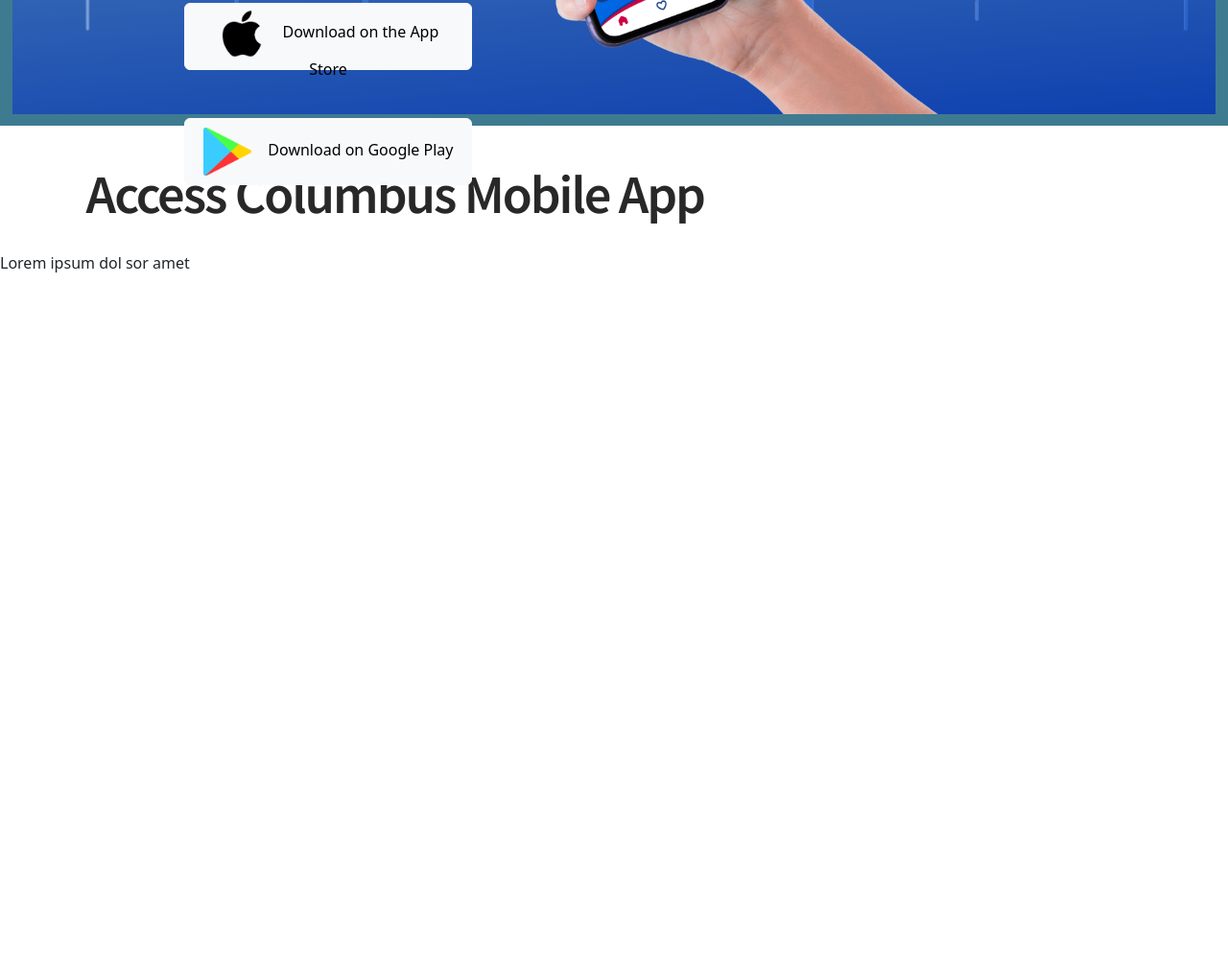
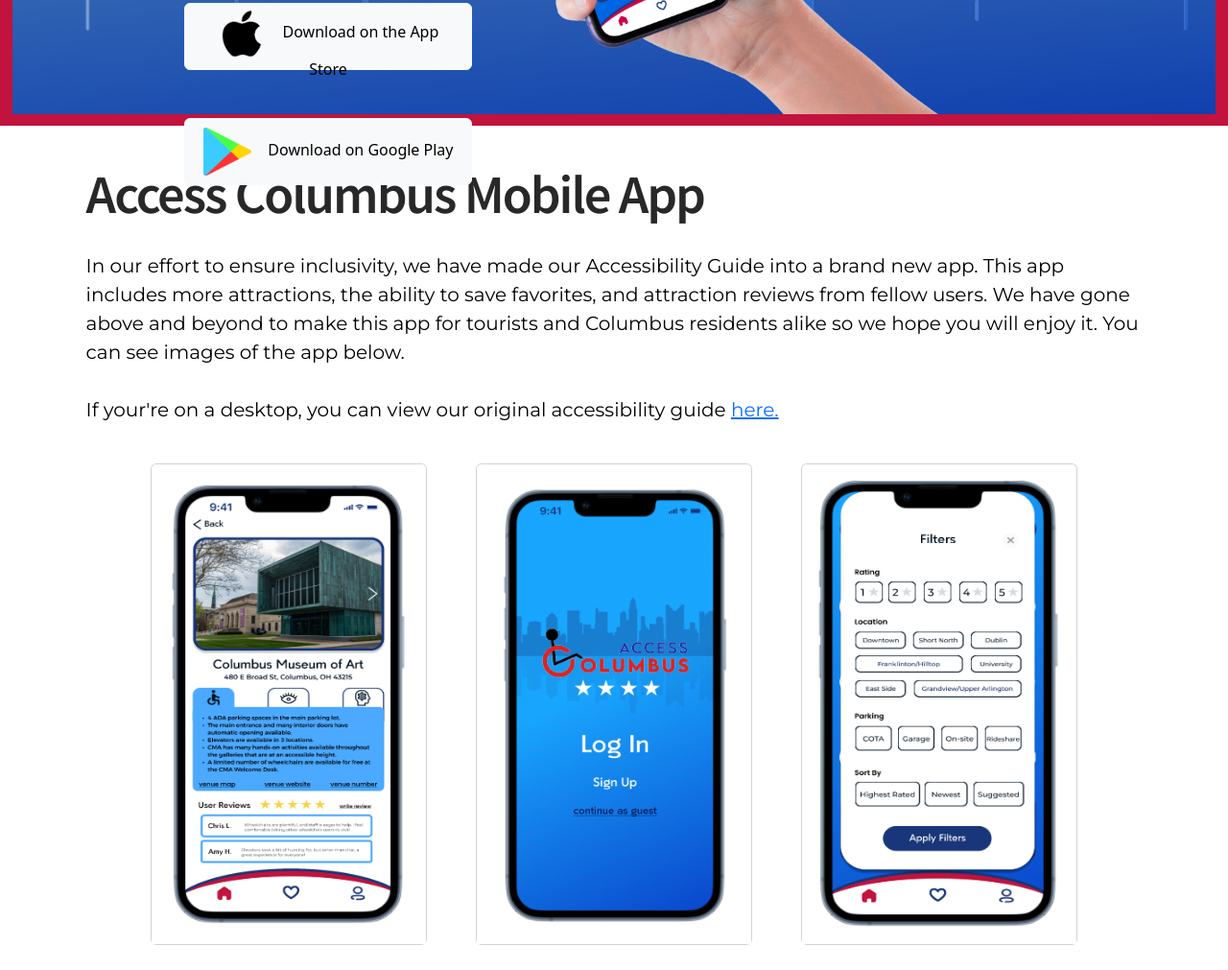
Before and after one commit to Karat99/Access-Columbus, a plain HTML site: page index.html in a window 1280 px wide. Shown: the part 477-1488 px from the top of the page at 96% size. Before the commit the page ends 803 px from the top, so only its background shows below. Drawn offline with nearby package versions, Linux system fonts and the light colour scheme.

Commit message:
Added images

```diff
--- a/css/style.css
+++ b/css/style.css
@@ -15,7 +15,7 @@ body{
 /*Hero*/
 .jumbotron{
     width: 100%;
-    background-color: #3e7b91;
+    background-color: #C1133D;
     padding: 1%;
     border-radius: 0;
 }
@@ -64,3 +64,25 @@ body{
     color: #282828;
     margin-left: 7%;
 }
+.content p{
+    font-family: 'Montserrat', sans-serif;
+    font-size: 20px;
+    font-weight: 400;
+    color: #000000;
+    margin-left: 7%;
+    width: 86%;
+}
+
+/*Image Cards*/
+.cardContainer{
+    display: flex;
+    flex-direction: row;
+    align-items: center;
+    justify-content: center;
+}
+.card{
+    margin: 2%;
+}
+.card img{
+    height: 500px;
+}
--- a/index.html
+++ b/index.html
@@ -33,13 +33,28 @@
         Access Columbus Mobile App
     </h1> <br>
     <p>
-        Lorem ipsum dol sor amet
-    </p> <br>
+        In our effort to ensure inclusivity, we have made our Accessibility Guide into a brand new app. This app includes more attractions, the ability to save favorites, and attraction reviews from fellow users. We have gone above and beyond to make this app for tourists and Columbus residents alike so we hope you will enjoy it. You can see images of the app below.
+        <br> <br> If your're on a desktop, you can view our original accessibility guide
+        <a href="https://www.experiencecolumbus.com/explorecolumbus/accessibility/">here.</a>
+    </p>
 </section>
+<section class="examples">
+<div class="cardContainer">
+    <div class="card" style="width: 18rem;">
+        <img class="card-img-top" src="images/cma.png" alt="Card image cap">
+    </div>
+    <div class="card" style="width: 18rem;">
+        <img class="card-img-top" src="images/splash.png" alt="Card image cap">
+    </div>
+    <div class="card" style="width: 18rem;">
+        <img class="card-img-top" src="images/filters.png" alt="Card image cap">
+    </div>
 </div>
+</section>
 <script src="js/index.js"></script>
 <script src="https://cdn.jsdelivr.net/npm/bootstrap@5.3.0-alpha3/dist/js/bootstrap.bundle.min.js" integrity="sha384-ENjdO4Dr2bkBIFxQpeoTz1HIcje39Wm4jDKdf19U8gI4ddQ3GYNS7NTKfAdVQSZe" crossorigin="anonymous"></script>
 </body>
 <footer>
+
 </footer>
 </html>
```
Also changed, not shown: images/cbus night.jpg (added), images/cma.png (added), images/filters.png (added), images/splash.png (added).
